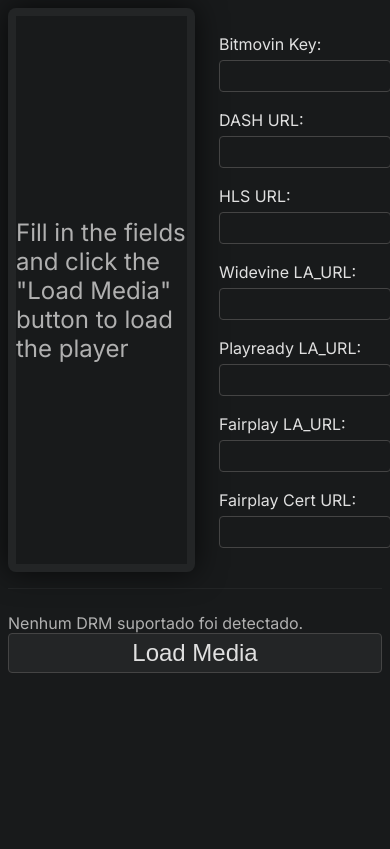
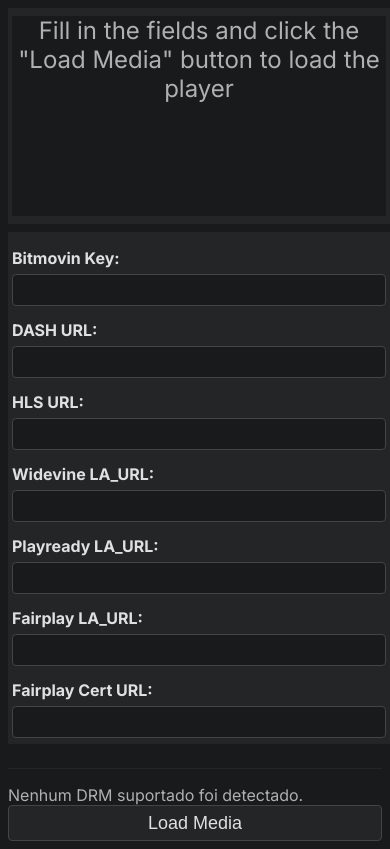
Before and after one commit to cjatoba/bitmovin-player-test, a plain HTML site: page index.html in a window 390 px wide. Drawn offline with Linux system fonts and the light colour scheme.

Commit message:
feat: apply responsiveness

```diff
--- a/css/style.css
+++ b/css/style.css
@@ -1,18 +1,19 @@
 body {
     background: #181a1b;
-    color: #e0e0e0;
     font-family: 'Inter', 'Roboto', 'Segoe UI', Arial, sans-serif;
 }
 
 .container {
-    width: 100vw;
+    width: 100%;
     display: flex;
     flex-flow: row wrap;
     background: #181a1b;
+    gap: 16px;
 }
 
 .player-wrapper {
     flex: 1;
+    min-width: 320px;
     padding: 8px;
     box-shadow: 0 0 30px rgba(0, 0, 0, 0.7);
     background: #232526;
@@ -22,6 +23,7 @@ body {
 #player {
     width: 100%;
     height: 100%;
+    min-height: 200px;
     background: #181a1b;
     color: #e0e0e0;
 }
@@ -34,11 +36,15 @@ body {
     align-items: center;
     font-size: 24px;
     color: #b0b0b0;
+    text-align: center;
 }
 
 .details {
     flex: 1;
+    min-width: 280px;
     padding: 16px;
+    background: #232526;
+    border-radius: 8px;
 }
 
 .field {
@@ -51,16 +57,18 @@ body {
     display: block;
     color: #e0e0e0;
     margin-bottom: 4px;
+    font-weight: bold;
 }
 
 .field input {
-    width: 90%;
+    width: 100%;
     background: #181a1b;
     color: #e0e0e0;
     border: 1px solid #444;
     border-radius: 4px;
     padding: 6px 8px;
     font-size: 16px;
+    box-sizing: border-box;
 }
 
 #drmElement {
@@ -91,3 +99,44 @@ footer button:hover {
     background: #333;
     color: #fff;
 }
+
+/* Responsividade para tablets */
+@media (max-width: 900px) {
+    .container {
+        flex-direction: column;
+        gap: 0;
+    }
+    .player-wrapper,
+    .details {
+        min-width: 0;
+        width: 100%;
+        margin-bottom: 16px;
+    }
+}
+
+/* Responsividade para dispositivos móveis */
+@media (max-width: 600px) {
+    .container {
+        padding: 0;
+    }
+    .player-wrapper,
+    .details {
+        padding: 8px 4px;
+        border-radius: 0;
+        box-shadow: none;
+        margin-bottom: 8px;
+    }
+    .details {
+        padding-bottom: 0;
+    }
+    .field {
+        padding: 6px 0;
+    }
+    footer {
+        padding: 8px 0 0 0;
+    }
+    footer button {
+        font-size: 18px;
+        height: 36px;
+    }
+}
--- a/index.html
+++ b/index.html
@@ -13,7 +13,7 @@
         <main class="container">
             <section class="player-wrapper">
                 <div id="player">
-                    <div class="loading-message">
+                    <div class="loading-message" id="loading-message">
                         Fill in the fields and click the "Load Media" button to load the player
                     </div>
                 </div>
--- a/js/index.js
+++ b/js/index.js
@@ -35,5 +35,11 @@ loadMediaButton.onclick = () => {
     fairplayCertUrl
   }).catch(error => {
     console.error("Error loading media:", error);
+  }).finally(() => {
+    const loadingMessageElement = document.getElementById("loading-message");
+
+    if (loadingMessageElement) {
+      loadingMessageElement.style.display = "none";
+    }
   })
 };
```
